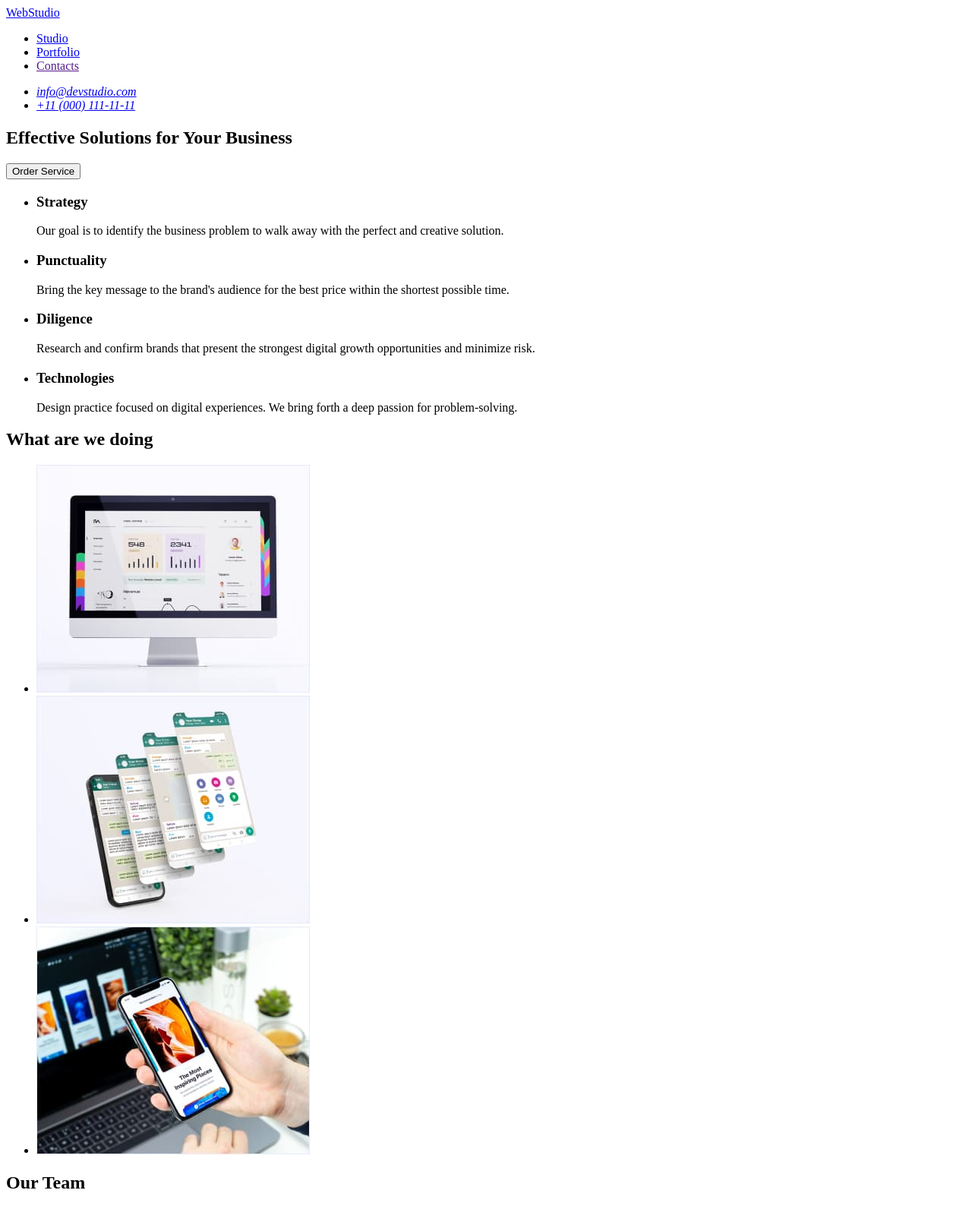
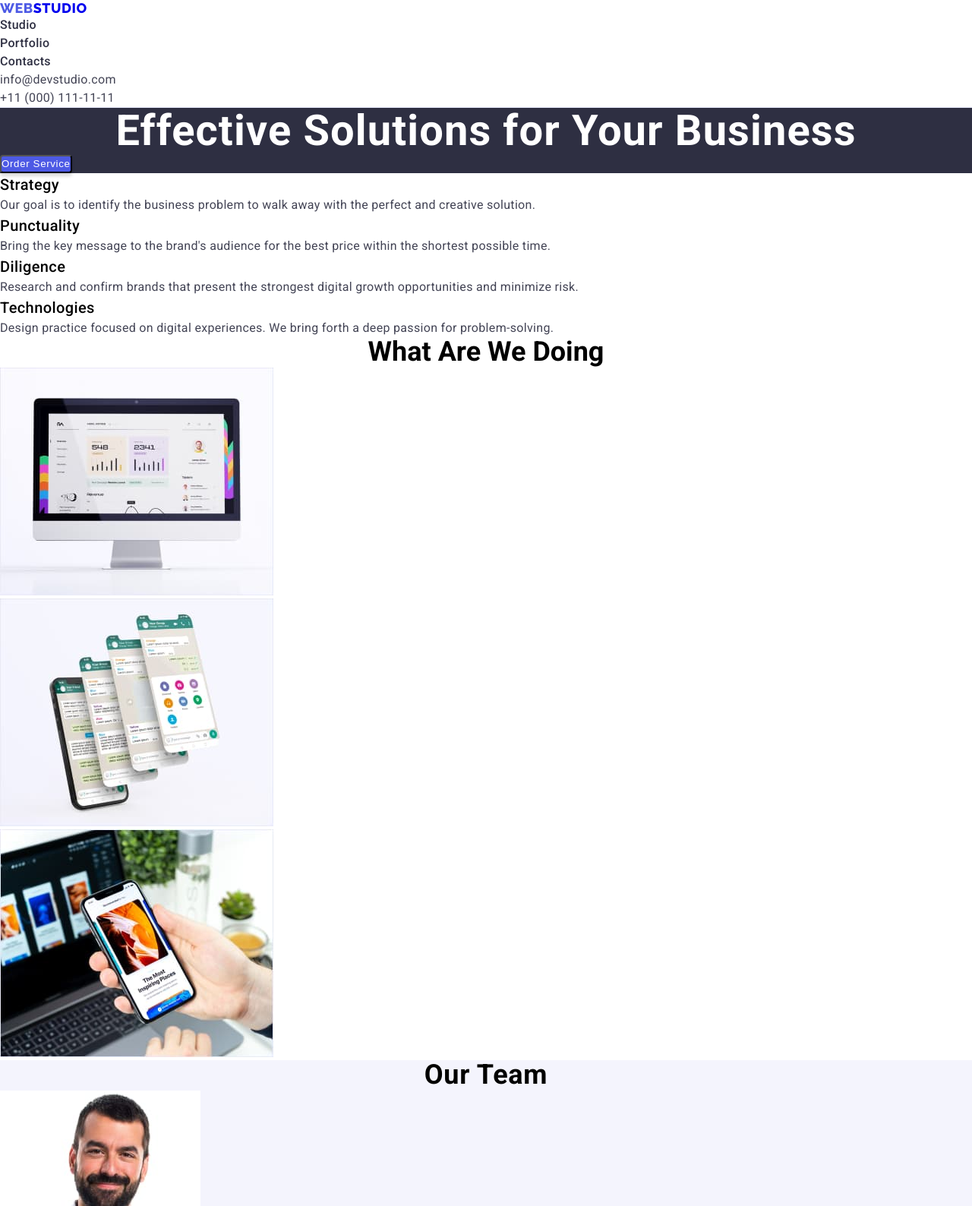
Before and after one commit to Artem-Parashchuk/goit-markup-hw-02, a plain HTML site: page index.html in a window 1280 px wide. Shown: the top 1588 px of the page at 76% size. Drawn offline with Linux system fonts and the light colour scheme.

Commit message:
Create index.html

```diff
--- a/css/style.css
+++ b/css/style.css
@@ -0,0 +1,199 @@
+* {
+  margin: 0;
+  padding: 0;
+  box-sizing: border-box;
+}
+:root {
+  --main-text-color: #2e2f42;
+  --secondary-text-color: #434455;
+  --main-bg-color: #2e2f42;
+  --color-for-hover: #404bbf;
+}
+body {
+  font-family: "Roboto", sans-serif;
+  color: var(--main-color);
+  font-size: 16px;
+}
+a {
+  text-decoration: none;
+}
+.list {
+  list-style-type: none;
+}
+.link {
+  text-decoration: none;
+}
+/* ===============Header================ */
+.header {
+  border-bottom: 1px solid #e7e9fc;
+  background: #fff;
+}
+.logo {
+  font-family: "Raleway", sans-serif;
+  font-size: 18px;
+  font-weight: 800;
+  line-height: 1.17;
+  text-transform: uppercase;
+  letter-spacing: 0.54px;
+}
+.logo-text {
+  color: #4d5ae5;
+}
+.nav-link {
+  color: var(--main-text-color);
+  line-height: 1.5;
+  font-weight: 500;
+  letter-spacing: 0.32px;
+}
+.nav-link:hover,
+.nav-link:focus {
+    color: var(--color-for-hover);
+}
+.address {
+  font-style: normal;
+}
+.address-link {
+  line-height: 1.5;
+  letter-spacing: 0.32px;
+  color: var(--secondary-text-color);
+}
+.address-link:hover,
+.address-link:focus {
+    color: var(--color-for-hover);
+}
+/* ===============/Header================ */
+
+/* ================Hero================== */
+.hero {
+  background-color: var(--main-bg-color);
+}
+.hero-title {
+  color: #fff;
+  text-align: center;
+  font-size: 56px;
+  font-weight: 700;
+  line-height: 1.1;
+  letter-spacing: 1.12px;
+}
+.hero-btn {
+  color: #fff;
+  background-color: #4d5ae5;
+  font-weight: 500;
+  line-height: 1.5;
+  letter-spacing: 0.64px;
+  border-radius: 4px;
+  box-shadow: 0px 4px 4px 0px rgba(0, 0, 0, 0.15);
+  cursor: pointer;
+}
+/* ================/Hero================== */
+
+/* ================Company===============*/
+.company {
+  background-color: #fff;
+}
+.company-title {
+  font-size: 20px;
+  font-weight: 500;
+  line-height: 1.5;
+  letter-spacing: 0.4px;
+}
+.company-text {
+  font-size: 16px;
+  color: var(--secondary-text-color);
+  line-height: 1.5;
+  letter-spacing: 0.32px;
+}
+/* ================/Company===============*/
+
+/* ================Work==================*/
+.work {
+  background-color: #fff;
+}
+.work-title {
+  text-align: center;
+  font-size: 36px;
+  font-weight: 700;
+  line-height: 1.11;
+  letter-spacing: 0.72;
+  text-transform: capitalize;
+}
+/* ================/Work==================*/
+
+/* ================Team==================*/
+.team {
+  background-color: #f4f4fd;
+}
+.team-title {
+  text-align: center;
+  font-size: 36px;
+  font-weight: 700;
+  line-height: 1.11;
+  letter-spacing: 0.72px;
+  text-transform: capitalize;
+}
+.team-subtitle {
+  text-align: center;
+  font-size: 20px;
+  font-weight: 500;
+  letter-spacing: 1.2;
+  letter-spacing: 0.4px;
+}
+.team-text {
+  text-align: center;
+  color: var(--secondary-text-color);
+  line-height: 1.5;
+  letter-spacing: 0.32px;
+}
+/* ================/Team==================*/
+
+/* ================Footer==================*/
+.footer {
+  background-color: var(--main-bg-color);
+}
+.footer-logo {
+  color: #f4f4fd;
+}
+.footer-text {
+  line-height: 1.5;
+  letter-spacing: 0.32px;
+  color: #f4f4fd;
+}
+/* ================/Footer==================*/
+
+/* ================Portfolio-btn================= */
+.category-btn {
+  border-radius: 4px;
+  border: 1px solid #e7e9fc;
+  background: #f4f4fd;
+  align-items: center;
+  font-weight: 500;
+  line-height: 1.5;
+  letter-spacing: 0.64px;
+  color: #4d5ae5;
+}
+.category-btn:hover,
+.category-btn:focus {
+  color: #fff;
+  background: var(--color-for-hover);
+  box-shadow: 0px 2px 2px 0px rgba(0, 0, 0, 0.12),
+    0px 2px 1px 0px rgba(0, 0, 0, 0.08), 0px 3px 1px 0px rgba(0, 0, 0, 0.1);
+}
+/* ================/Portfolio-btn================= */
+
+/* ================Gallery-list==================== */
+.gallery-item {
+  border: 1px solid #e7e9fc;
+  background: #fff;
+}
+.gallery-title {
+  font-size: 20px;
+  font-weight: 500;
+  line-height: 1.2;
+  letter-spacing: 0.4px;
+}
+.gallery-text {
+  color: var(--secondary-text-color);
+  line-height: 1.5;
+  letter-spacing: 0.32px;
+}
+/* ================/Gallery-list==================== */
--- a/index.html
+++ b/index.html
@@ -23,32 +23,32 @@
     <title>Web Studio</title>
   </head>
   <body>
-    <!-----------------------------Header----------------------->
+    <!---------------------------Header----------------------->
     <header class="header">
       <nav class="header-nav">
         <a
           class="logo"
           href="/"
-          >WebStudio</a
+          ><span class="logo-text">Web</span>Studio</a
         >
-        <ul class="nav-list">
+        <ul class="nav-list list">
           <li class="nav-title">
             <a
-              class="nav-logo"
+              class="nav-link"
               href="./index.html"
               >Studio</a
             >
           </li>
           <li class="nav-title">
             <a
-              class="nav-logo"
-              href="./page.html"
+              class="nav-link"
+              href="./portfolio.html"
               >Portfolio</a
             >
           </li>
           <li class="nav-title">
             <a
-              class="nav-logo"
+              class="nav-link"
               href=""
               >Contacts</a
             >
@@ -57,7 +57,7 @@
       </nav>
 
       <address class="address">
-        <ul class="address-list">
+        <ul class="address-list list">
           <li class="address-title">
             <a
               class="address-link"
@@ -75,9 +75,9 @@
         </ul>
       </address>
     </header>
-    <!-----------------------------/Header----------------------->
+    <!---------------------------/Header----------------------->
     <main>
-      <!-----------------------------Hero----------------------->
+      <!---------------------------Hero----------------------->
       <section class="hero">
         <h1 class="hero-title">Effective Solutions for Your Business</h1>
         <button
@@ -87,34 +87,34 @@
           Order Service
         </button>
       </section>
-      <!-----------------------------/Hero----------------------->
-      <!-----------------------------Company----------------------->
+      <!---------------------------/Hero----------------------->
+      <!---------------------------Company----------------------->
       <section class="company">
         <!-- The title should be hidden -->
         <h2 hidden>Advantages of working with us</h2>
-        <ul class="company-list">
-          <li>
+        <ul class="company-list list">
+          <li class="company-item">
             <h3 class="company-title">Strategy</h3>
             <p class="company-text">
               Our goal is to identify the business problem to walk away with the
               perfect and creative solution.
             </p>
           </li>
-          <li>
+          <li class="company-item">
             <h3 class="company-title">Punctuality</h3>
             <p class="company-text">
               Bring the key message to the brand's audience for the best price
               within the shortest possible time.
             </p>
           </li>
-          <li>
+          <li class="company-item">
             <h3 class="company-title">Diligence</h3>
             <p class="company-text">
               Research and confirm brands that present the strongest digital
               growth opportunities and minimize risk.
             </p>
           </li>
-          <li>
+          <li class="company-item">
             <h3 class="company-title">Technologies</h3>
             <p class="company-text">
               Design practice focused on digital experiences. We bring forth a
@@ -123,12 +123,12 @@
           </li>
         </ul>
       </section>
-      <!-----------------------------/Company----------------------->
+      <!---------------------------/Company----------------------->
 
-      <!-----------------------------Work----------------------->
+      <!---------------------------Work----------------------->
       <section class="work">
         <h2 class="work-title">What are we doing</h2>
-        <ul class="work-list">
+        <ul class="work-list list">
           <li>
             <img
               class="work-img"
@@ -155,12 +155,12 @@
           </li>
         </ul>
       </section>
-      <!-----------------------------/Work----------------------->
+      <!---------------------------/Work----------------------->
 
-      <!-----------------------------Team----------------------->
+      <!---------------------------Team----------------------->
       <section class="team">
         <h2 class="team-title">Our Team</h2>
-        <ul class="team-list">
+        <ul class="team-list list">
           <li>
             <img
               src="./images/team/mark1.jpg"
@@ -199,15 +199,15 @@
           </li>
         </ul>
       </section>
-      <!-----------------------------/Team----------------------->
+      <!---------------------------/Team----------------------->
     </main>
 
     <footer class="footer">
-      <a
-        class="footer-link"
-        href="/"
-        >WebStudio</a
-      >
+        <a
+          class="logo footer-logo"
+          href="/"
+          ><span class="logo-text">Web</span>Studio</a
+        >
       <p class="footer-text">
         Increase the flow of customers and sales for your business with digital
         marketing & growth solutions.
```
Also changed, not shown: portfolio.html (+22 -22 lines).
